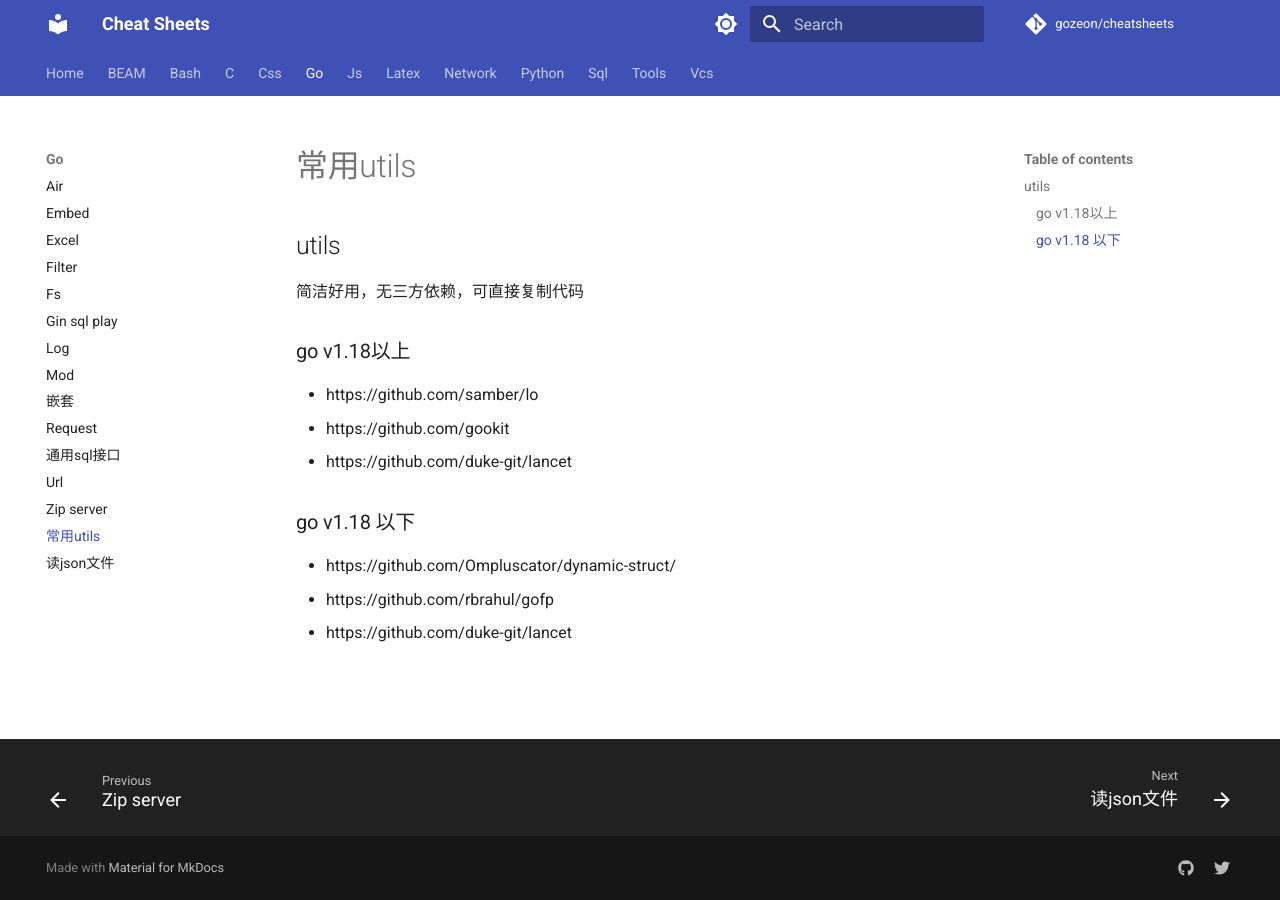
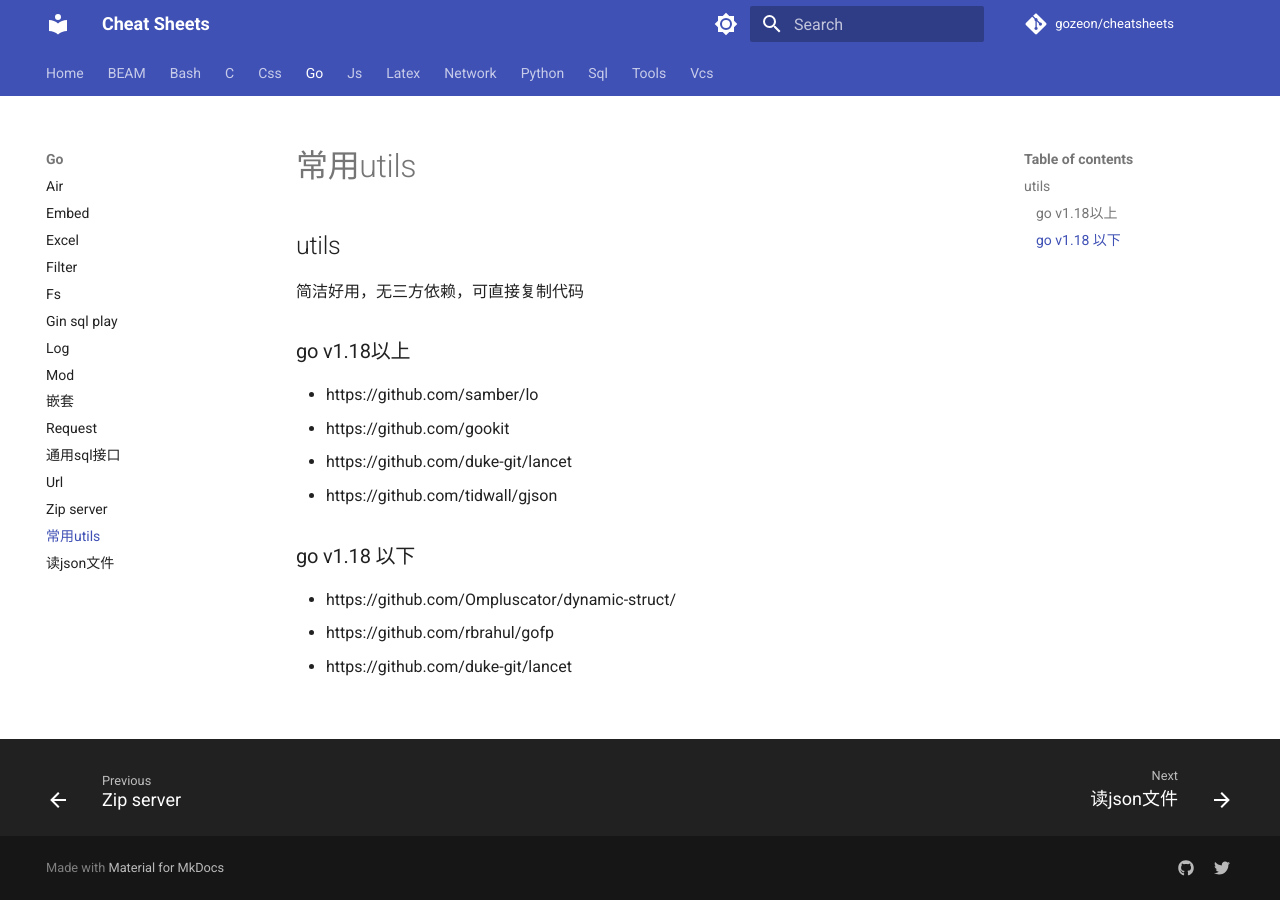
Before and after one commit to gozeon/cheatsheets, an MkDocs documentation site: the page built from docs/go/常用utils.md, in a window 1280 px wide. Built offline with MkDocs 1.6.1 and Material for MkDocs 9.7.7, drawn with Linux system fonts in a browser that asks for light colours; comment, search, counter and statistics services are not loaded; some of the changed lines change nothing that is shown.

Commit message:
Update 常用utils.md

```diff
--- a/docs/go/常用utils.md
+++ b/docs/go/常用utils.md
@@ -7,6 +7,7 @@
 - https://github.com/samber/lo
 - https://github.com/gookit
 - https://github.com/duke-git/lancet
+- https://github.com/tidwall/gjson
 
 ### go v1.18 以下
 
```
